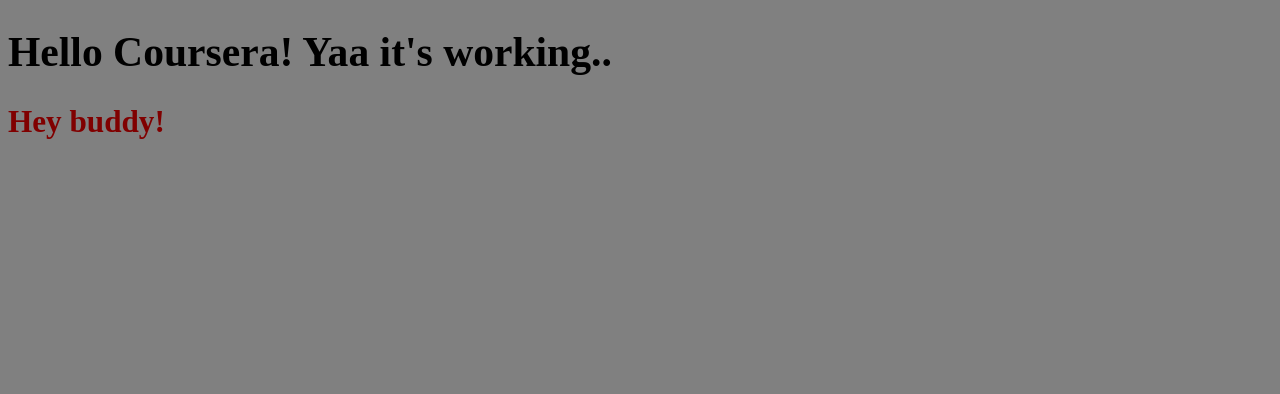
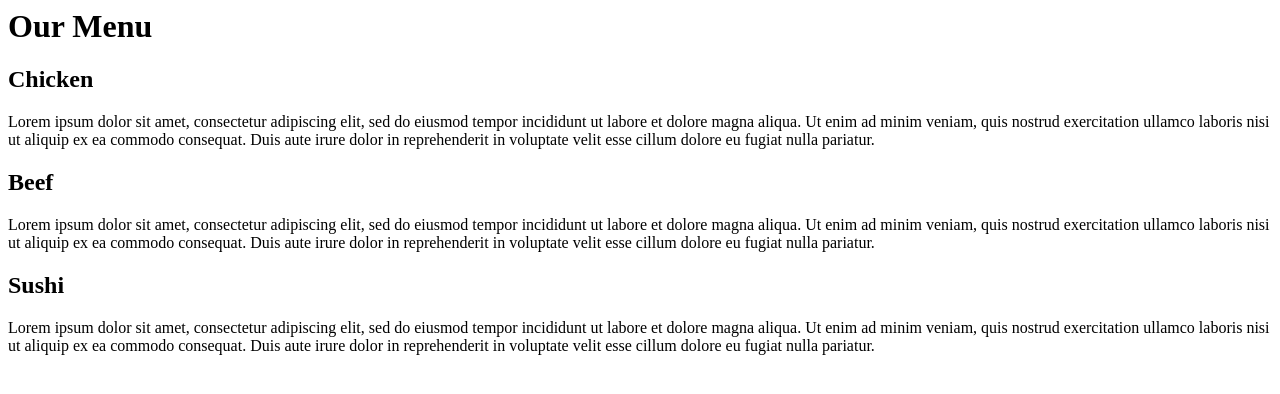
Before and after one commit to aakashmathuri/module2-solution, a plain HTML site: page site/index.html in a window 1280 px wide. Drawn offline with Linux system fonts and the light colour scheme.

Commit message:
Update index.html
I made some changes on this code..

```diff
--- a/site/index.html
+++ b/site/index.html
@@ -1,11 +1,28 @@
-<!DOCTYPE html>
-<html>
-<head>
-	<title>Hello Coursera!</title>
-	<link rel="stylesheet" href="style.css">
 </head>
+
 <body>
-<h1>Hello Coursera! Yaa it's working.. </h1>
-<h2> Hey buddy!</h2>
+    <h1>Our Menu</h1>
+
+    <div class="col-lg-4 col-md-6 col-sm-12">
+        <section>
+            <h2 id="chicken">Chicken</h2>
+            <p>Lorem ipsum dolor sit amet, consectetur adipiscing elit, sed do eiusmod tempor incididunt ut labore et dolore magna aliqua. Ut enim ad minim veniam, quis nostrud exercitation ullamco laboris nisi ut aliquip ex ea commodo consequat. Duis aute irure dolor in reprehenderit in voluptate velit esse cillum dolore eu fugiat nulla pariatur.</p>
+        </section>
+    </div>
+
+    <div class="col-lg-4 col-md-6 col-sm-12">
+        <section>
+            <h2 id="beef">Beef</h2>
+            <p>Lorem ipsum dolor sit amet, consectetur adipiscing elit, sed do eiusmod tempor incididunt ut labore et dolore magna aliqua. Ut enim ad minim veniam, quis nostrud exercitation ullamco laboris nisi ut aliquip ex ea commodo consequat. Duis aute irure dolor in reprehenderit in voluptate velit esse cillum dolore eu fugiat nulla pariatur.</p>
+        </section>
+    </div>
+
+    <div class="col-lg-4 col-md-12 col-sm-12">
+        <section>
+            <h2 id="sushi">Sushi</h2>
+            <p>Lorem ipsum dolor sit amet, consectetur adipiscing elit, sed do eiusmod tempor incididunt ut labore et dolore magna aliqua. Ut enim ad minim veniam, quis nostrud exercitation ullamco laboris nisi ut aliquip ex ea commodo consequat. Duis aute irure dolor in reprehenderit in voluptate velit esse cillum dolore eu fugiat nulla pariatur.</p>
+        </section>
+    </div>
 </body>
+
 </html>
```
